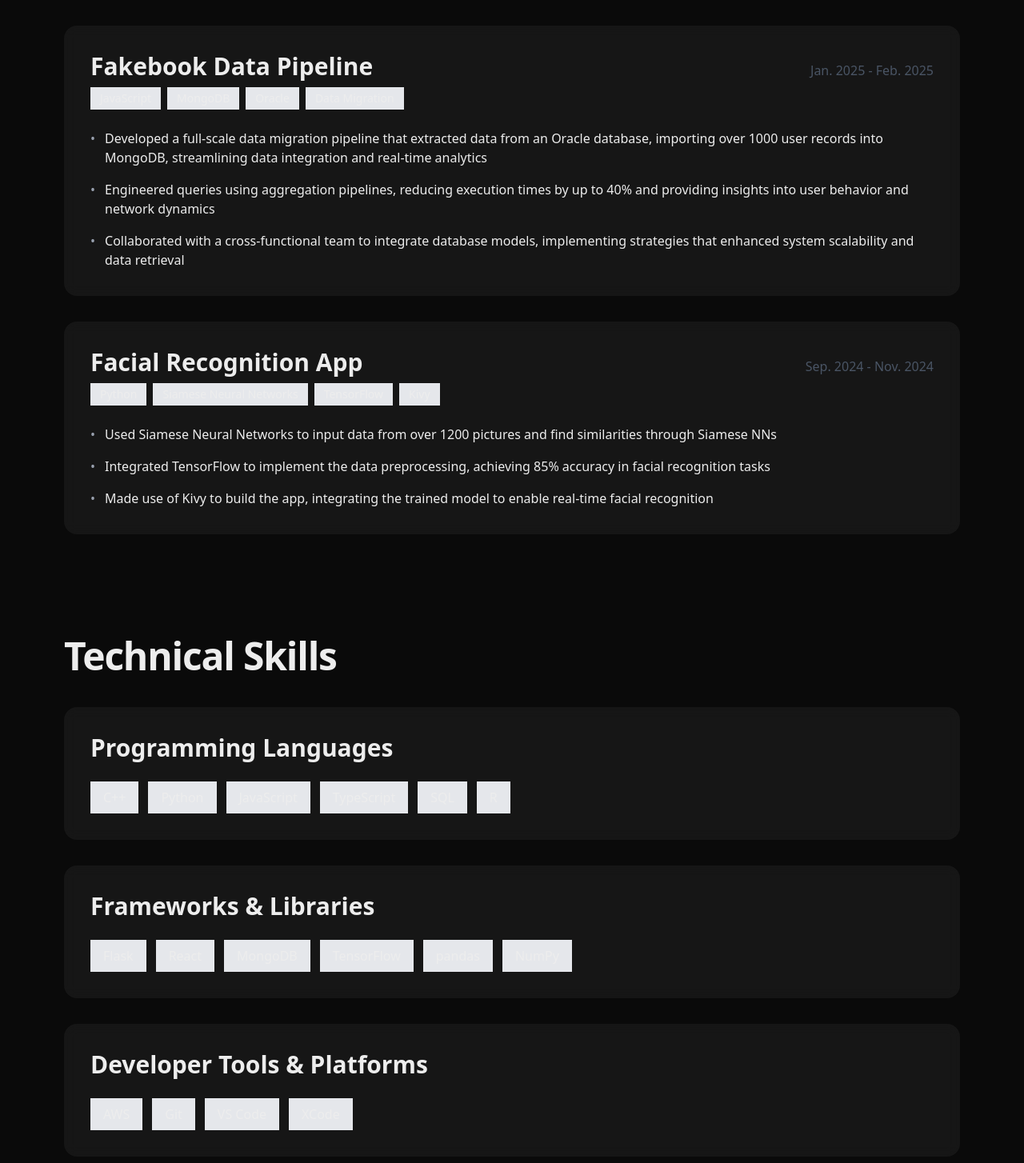
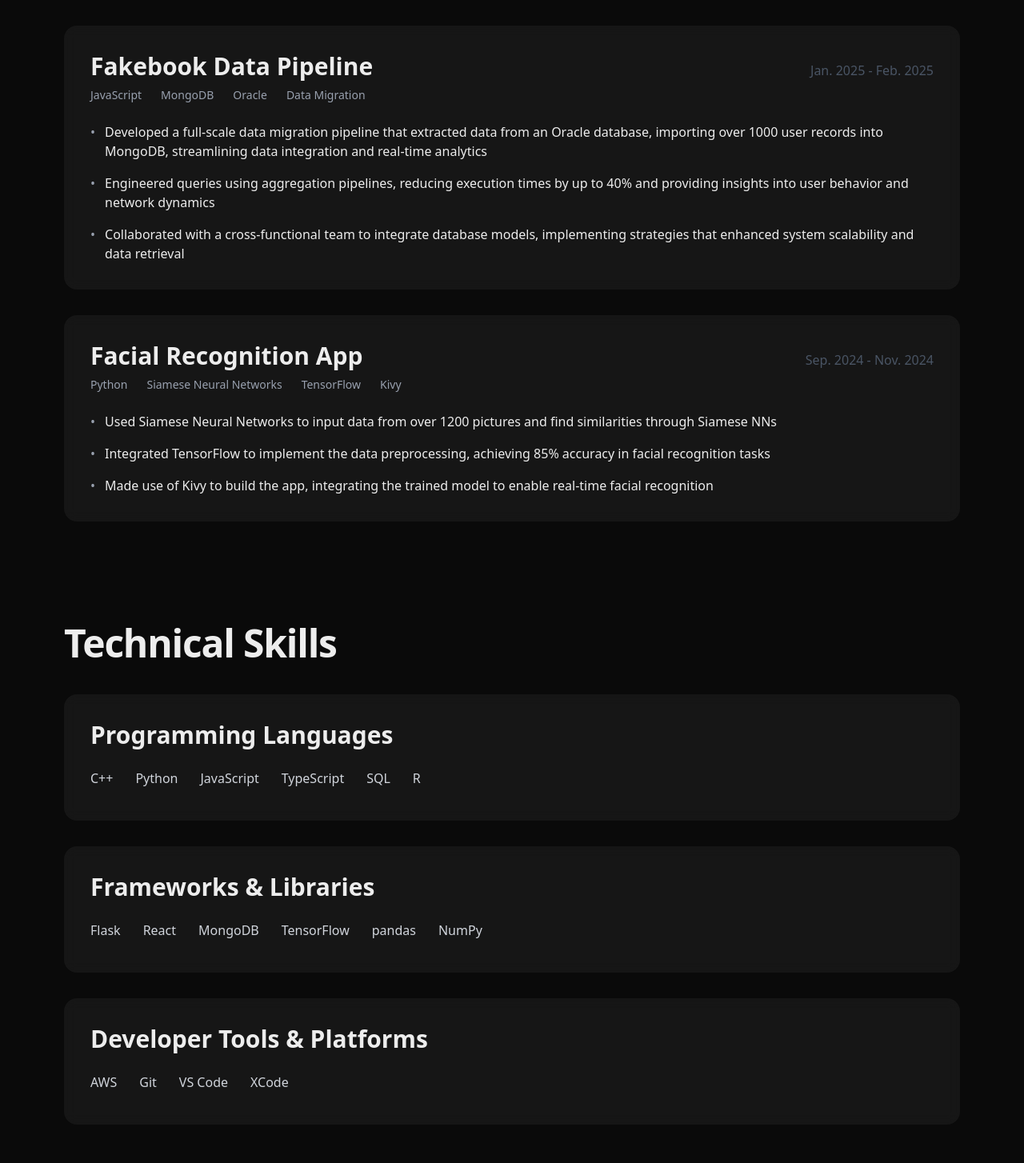
Before and after one commit to krishven05/personal-website, a Next.js app: page / in a window 1280 px wide. Shown: the part 3396-4850 px from the top of the page at 80% size. Built offline with nearby package versions, Linux system fonts and the light colour scheme.

Commit message:
Removed not-working boxes around skills

```diff
--- a/src/app/page.tsx
+++ b/src/app/page.tsx
@@ -238,7 +238,7 @@ immediate and long-term needs, ensuring development across industries</span>
                 </div>
                 <div className="flex flex-wrap gap-2 mt-2">
                   {["JavaScript", "MongoDB", "Oracle", "Data Migration"].map((tech) => (
-                    <span key={tech} className="px-3 py-1 bg-gray-200 dark:bg-gray-800 text-sm">
+                    <span key={tech} className="text-sm mr-4 text-gray-400">
                       {tech}
                     </span>
                   ))}
@@ -273,7 +273,7 @@ system scalability and data retrieval</span>
                 </div>
                 <div className="flex flex-wrap gap-2 mt-2">
                   {["Python", "Siamese Neural Networks", "TensorFlow", "Kivy"].map((tech) => (
-                    <span key={tech} className="px-3 py-1 bg-gray-200 dark:bg-gray-800 text-sm">
+                    <span key={tech} className="text-sm mr-4 text-gray-400">
                       {tech}
                     </span>
                   ))}
@@ -304,7 +304,7 @@ system scalability and data retrieval</span>
               <h3 className="text-3xl font-semibold mb-6">Programming Languages</h3>
               <div className="flex flex-wrap gap-3">
                 {["C++", "Python", "JavaScript", "TypeScript", "SQL", "R"].map((skill) => (
-                  <span key={skill} className="px-4 py-2 bg-gray-200 dark:bg-gray-800 text-base">
+                  <span key={skill} className="text-base mr-4 mb-2 text-gray-300">
                     {skill}
                   </span>
                 ))}
@@ -315,7 +315,7 @@ system scalability and data retrieval</span>
               <h3 className="text-3xl font-semibold mb-6">Frameworks & Libraries</h3>
               <div className="flex flex-wrap gap-3">
                 {["Flask", "React", "MongoDB", "TensorFlow", "pandas", "NumPy"].map((skill) => (
-                  <span key={skill} className="px-4 py-2 bg-gray-200 dark:bg-gray-800 text-base">
+                  <span key={skill} className="text-base mr-4 mb-2 text-gray-300">
                     {skill}
                   </span>
                 ))}
@@ -326,7 +326,7 @@ system scalability and data retrieval</span>
               <h3 className="text-3xl font-semibold mb-6">Developer Tools & Platforms</h3>
               <div className="flex flex-wrap gap-3">
                 {["AWS", "Git", "VS Code", "XCode"].map((skill) => (
-                  <span key={skill} className="px-4 py-2 bg-gray-200 dark:bg-gray-800 text-base">
+                  <span key={skill} className="text-base mr-4 mb-2 text-gray-300">
                     {skill}
                   </span>
                 ))}
```
